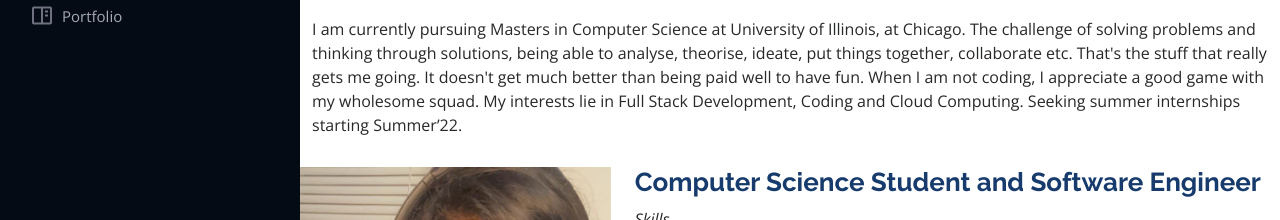
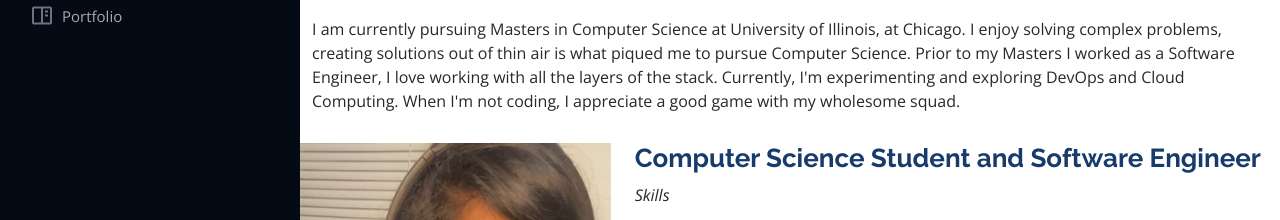
Before and after one commit to monishasuthapalli/MonishaSuthapalli.github.io, a plain HTML site: page index.html in a window 1280 px wide. Shown: the part 521-741 px from the top of the page. Drawn offline with nearby package versions, Linux system fonts and the light colour scheme.

Commit message:
Updated about

```diff
--- a/index.html
+++ b/index.html
@@ -78,7 +78,7 @@
 
         <div class="section-title">
           <h2>About</h2>
-          <p>I am currently pursuing Masters in Computer Science at University of Illinois, at Chicago. The challenge of solving problems and thinking through solutions, being able to analyse, theorise, ideate, put things together, collaborate etc. That's the stuff that really gets me going. It doesn't get much better than being paid well to have fun. When I am not coding, I appreciate a good game with my wholesome squad. My interests lie in Full Stack Development, Coding and Cloud Computing. Seeking summer internships starting Summer’22.</p>
+          <p>I am currently pursuing Masters in Computer Science at University of Illinois, at Chicago. I enjoy solving complex problems, creating solutions out of thin air is what piqued me to pursue Computer Science. Prior to my Masters I worked as a Software Engineer, I love working with all the layers of the stack. Currently, I'm experimenting and exploring DevOps and Cloud Computing. When I'm not coding, I appreciate a good game with my wholesome squad.</p>
         </div>
 
       </div>
```
